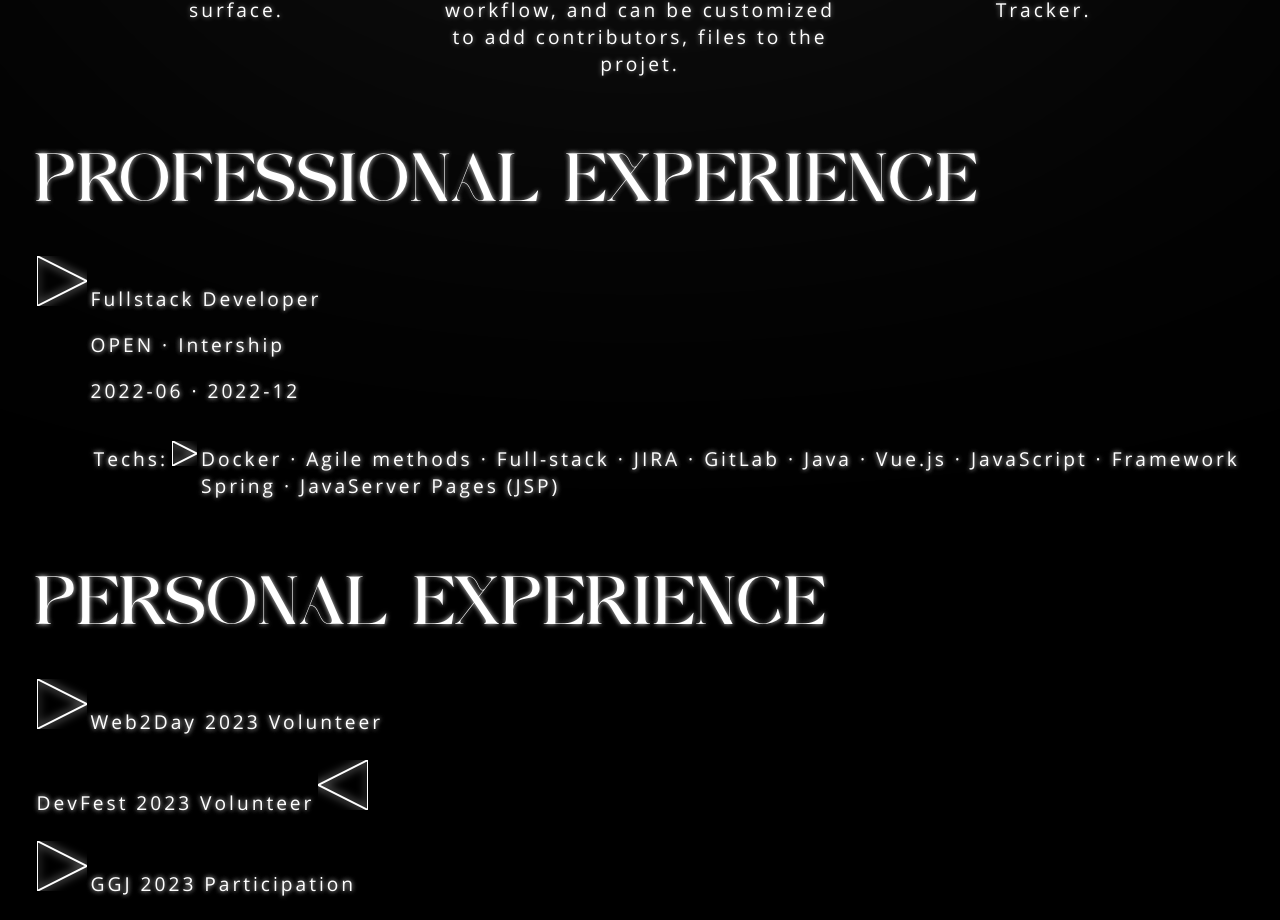
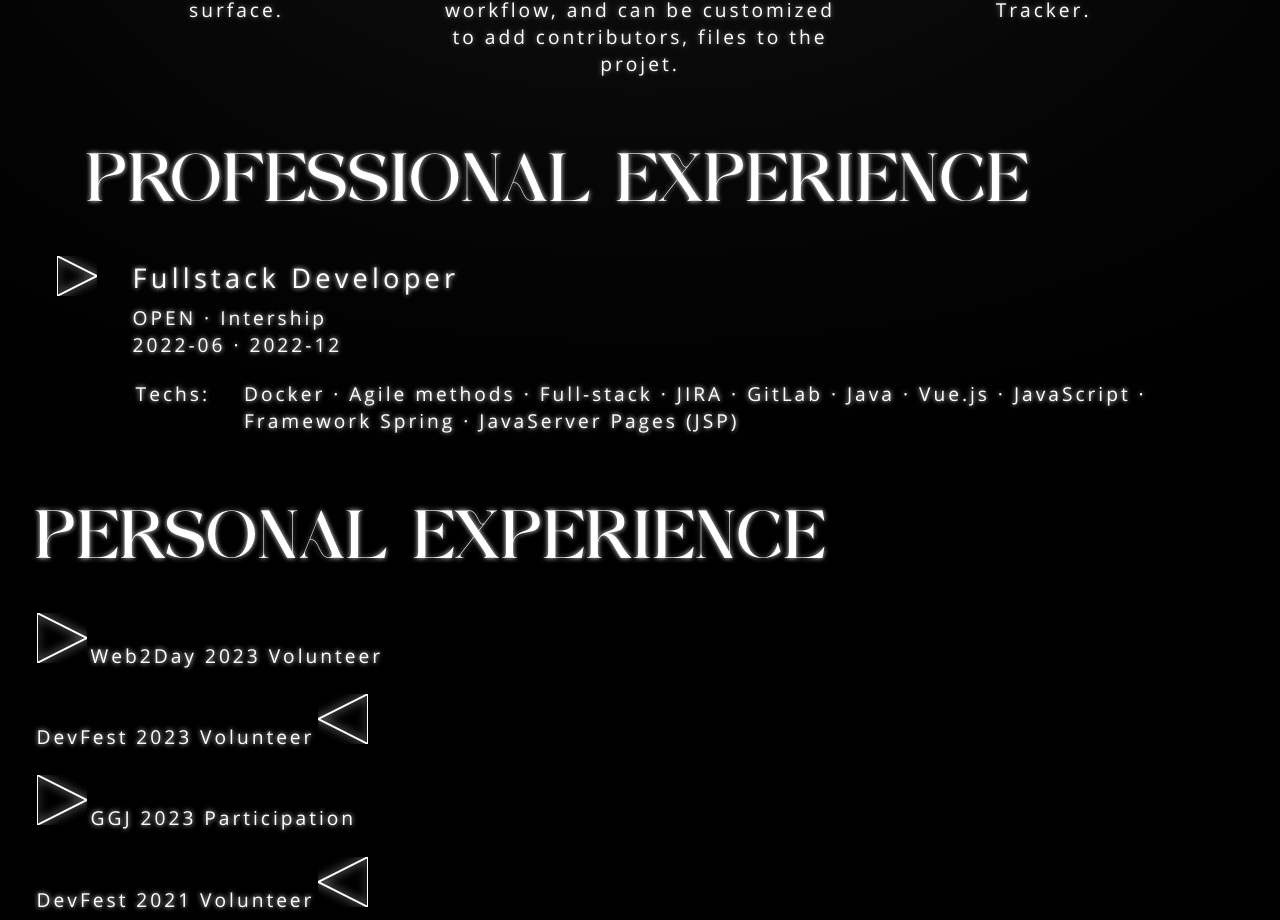
Before and after one commit to Miou-zora/miou-zora.github.io, a React (Create React App) app: page /me in a window 1280 px wide. Shown: the part 816-1736 px from the top of the page. Built offline with nearby package versions, Linux system fonts and the light colour scheme.

Commit message:
style(me): restyle pro exp

```diff
--- a/src/components/ProExp.tsx
+++ b/src/components/ProExp.tsx
@@ -4,7 +4,7 @@ import ProList from './ProList'
 export default function ProExp(): JSX.Element {
   return (
     <div>
-      <h1>PROFESSIONAL EXPERIENCE</h1>
+      <h1 style={{ marginLeft: '4vw', fontSize: 'min(7vw, 3.5rem)' }}>PROFESSIONAL EXPERIENCE</h1>
       <ProList />
     </div>
   )
--- a/src/components/ProList.tsx
+++ b/src/components/ProList.tsx
@@ -20,39 +20,37 @@ class ProExperience {
 function DisplayProExperience(props: { proExperience: ProExperience }): JSX.Element {
   return (
     <table>
+      <tr>
         <td>
+          <div style={{ marginRight: 'min(3vw, 2rem)' }}>
             <Triangle
               direction={ Direction.Right }
-          width={50}
-          height={50}
+              width={40}
+              height={40}
               fill='transparent'
               stroke='white'
               strokeWidth={2} />
+          </div>
         </td>
         <td>
-        <div>
-          <p>{props.proExperience.job}</p>
-          <p>{props.proExperience.company} · {props.proExperience.jobState}</p>
-          <p>{props.proExperience.date.start} · {props.proExperience.date.end}</p>
+          <p style={{ fontSize: 'min(5vw, 1.7rem)', margin: 'auto' }}>{props.proExperience.job}</p>
+        </td>
+      </tr>
+      <tr>
+        <td/>
+        <td>
+          <p style={{ margin: 'auto' }}>{props.proExperience.company} · {props.proExperience.jobState}</p>
+          <p style={{ margin: 'auto' }}>{props.proExperience.date.start} · {props.proExperience.date.end}</p>
           <table>
             <td>
-              <p>Techs:</p>
-            </td>
-            <td>
-              <Triangle
-                direction={ Direction.Right }
-                width={25}
-                height={25}
-                fill='transparent'
-                stroke='white'
-                strokeWidth={2} />
+              <p style={{ marginRight: '30px' }}>Techs:</p>
             </td>
             <td>
               <p>{props.proExperience.techs.join(' · ')}</p>
             </td>
           </table>
-        </div>
         </td>
+      </tr>
     </table>
   )
 }
@@ -68,7 +66,7 @@ export default function ProList(): JSX.Element {
       ['Docker', 'Agile methods', 'Full-stack', 'JIRA', 'GitLab', 'Java', 'Vue.js', 'JavaScript', 'Framework Spring', 'JavaServer Pages (JSP)']
     )]
   return (
-    <div>
+    <div style={{ margin: '20px' }}>
       {proExperiences.map((proExperience, index) => {
         return (
           <div key={index}>
```
Lines whose indentation alone changed are shown as unchanged.
